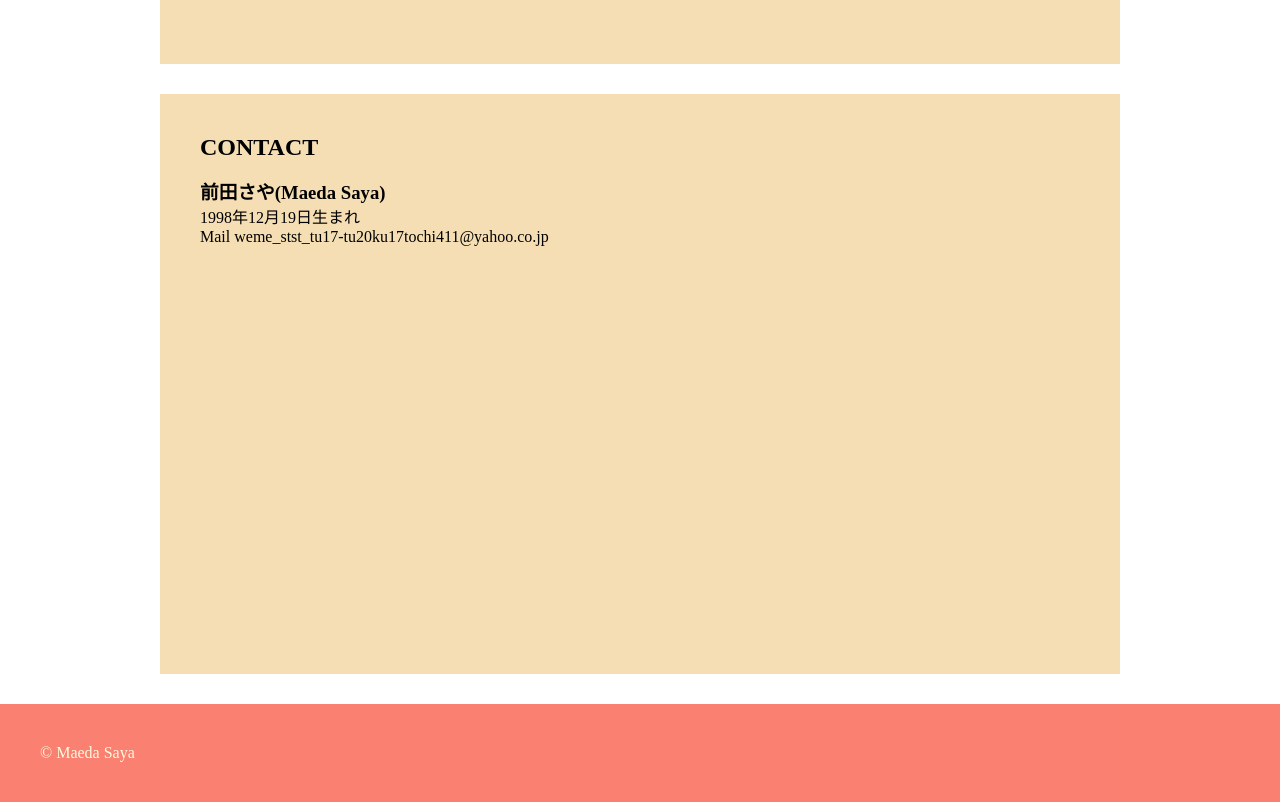
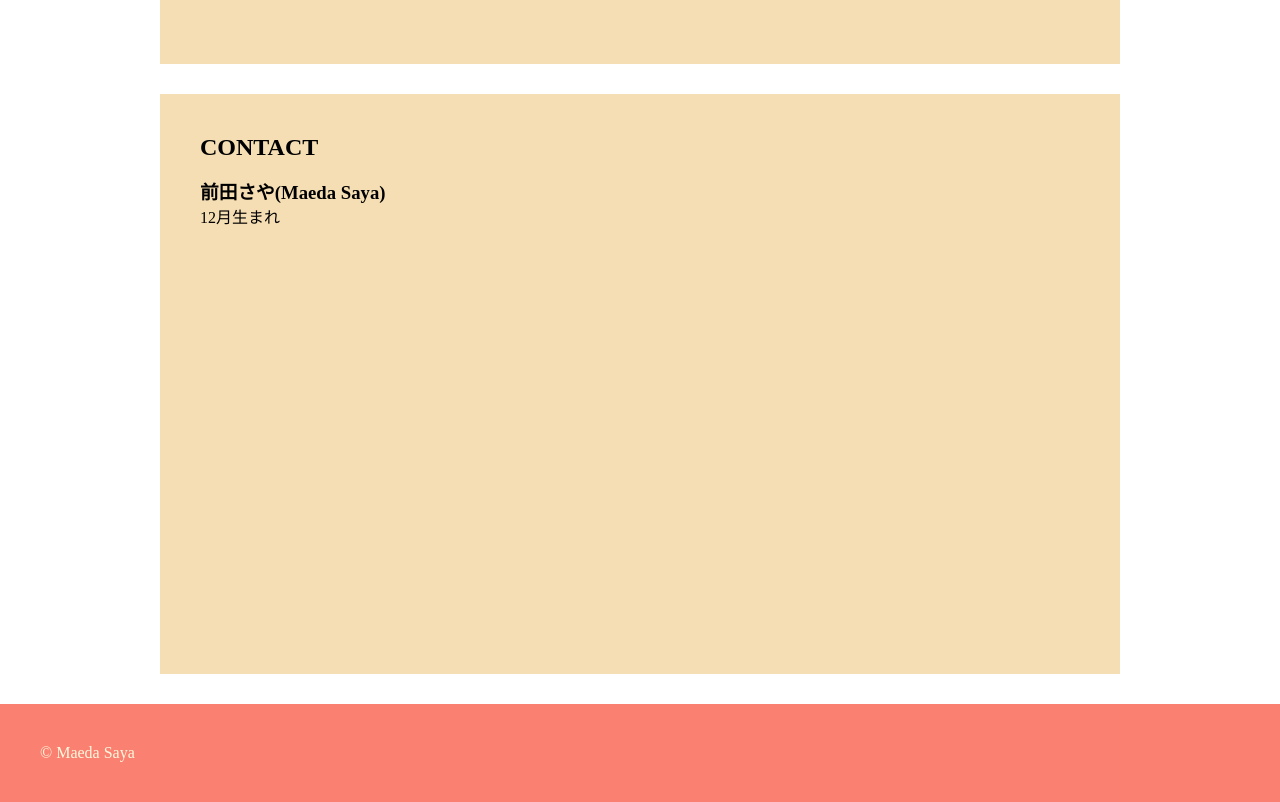
Before and after one commit to saya-maeda/portfolio, a plain HTML site: page index.html in a window 1280 px wide. Shown: the part 1896-2698 px from the top of the page. Drawn offline with nearby package versions, Linux system fonts and the light colour scheme.

Commit message:
Add files via upload

```diff
--- a/index.html
+++ b/index.html
@@ -63,7 +63,7 @@
     <section id="contact">
       <h1>CONTACT</h1>
       <h3>前田さや(Maeda Saya)</h3>
-      <p>1998年12月19日生まれ<br>Mail weme_stst_tu17-tu20ku17tochi411@yahoo.co.jp</p>
+      <p>12月生まれ</p>
     </section>
 
   </div>
```
